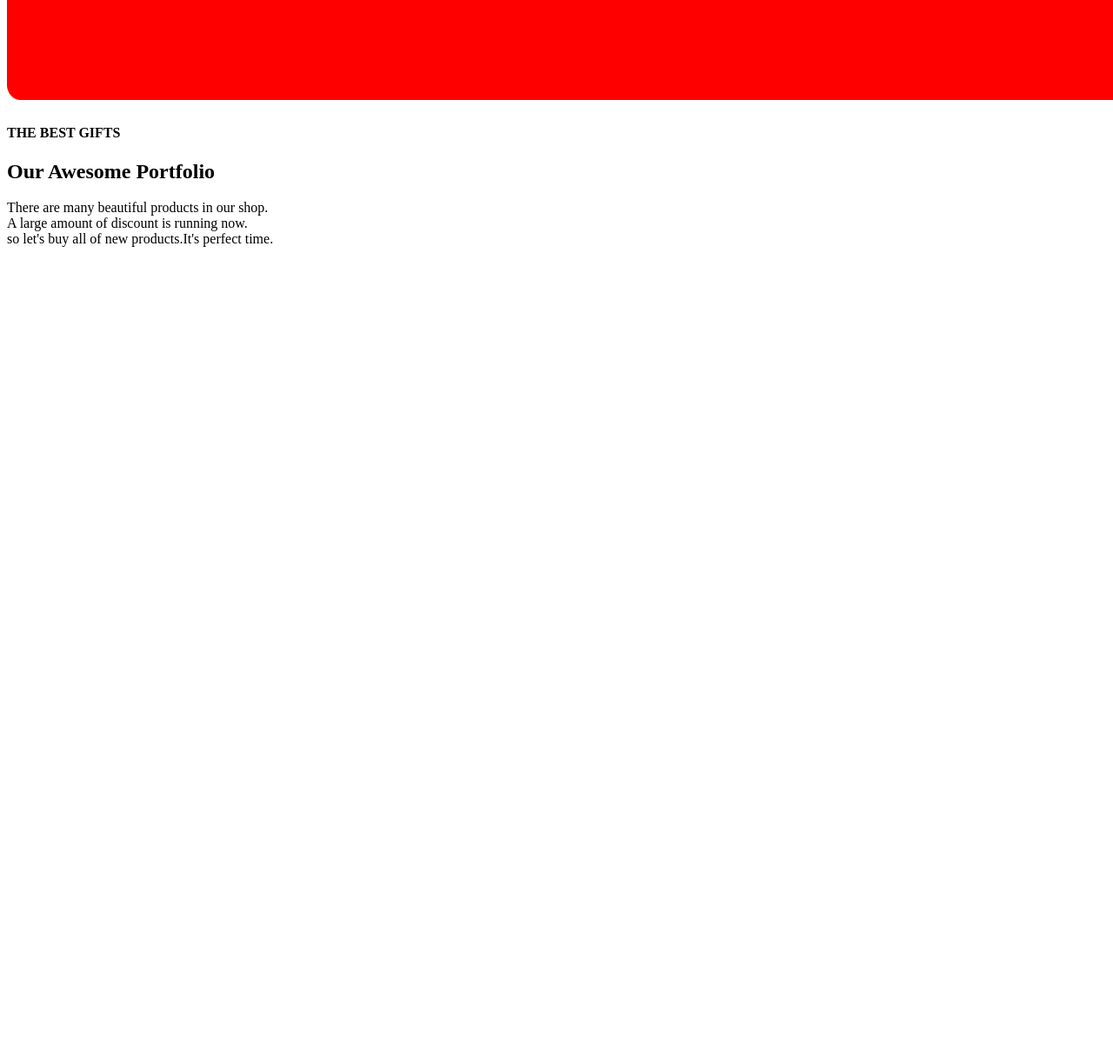
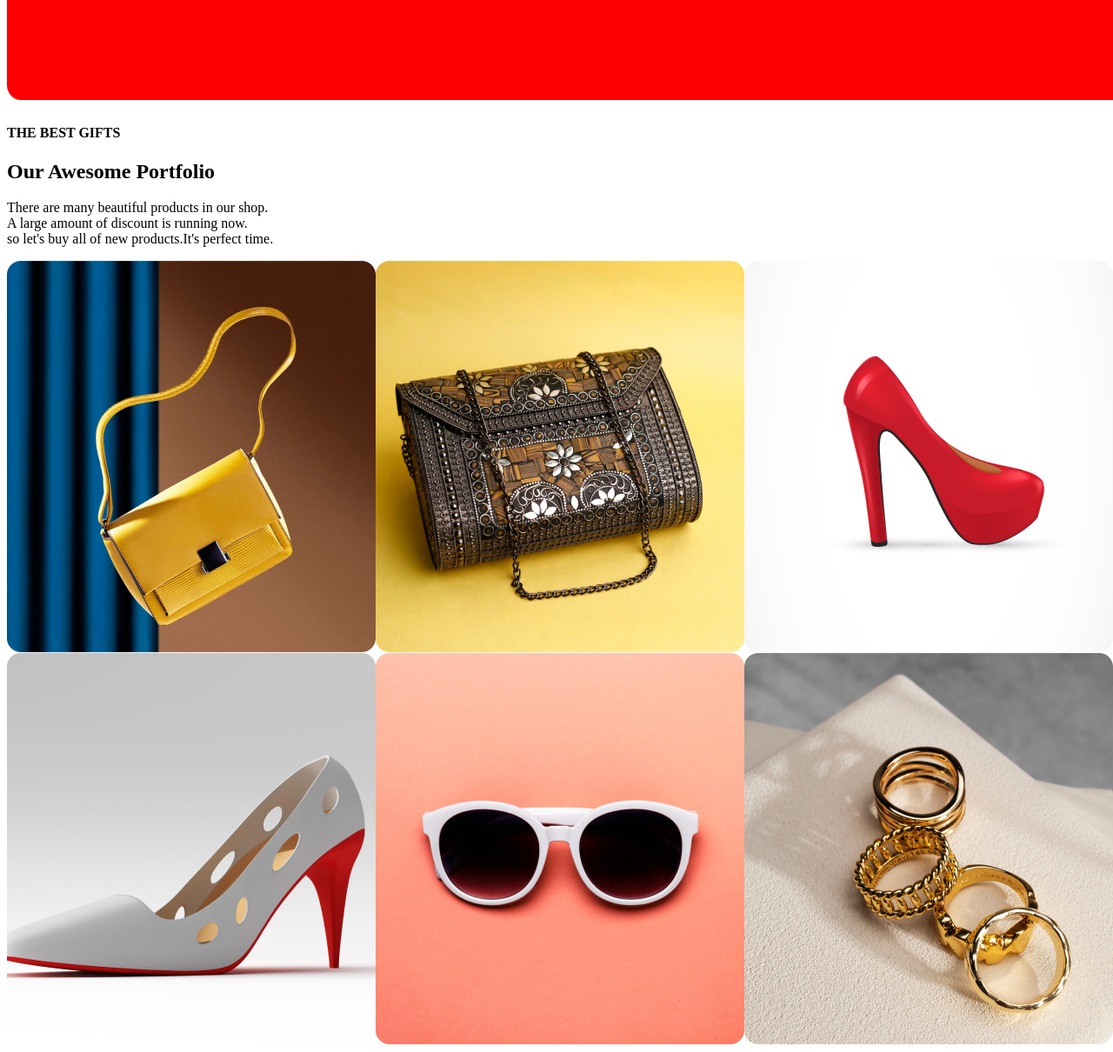
Before and after one commit to MdboktiarUddin/new-year-celebration, a plain HTML site: page index.html in a window 1280 px wide. Shown: the part 4035-5245 px from the top of the page at 87% size. Before the commit the page ends 4335 px from the top, so only its background shows below. Drawn offline with Linux system fonts and the light colour scheme.

Commit message:
added images with css

```diff
--- a/index.html
+++ b/index.html
@@ -80,6 +80,16 @@ so let's buy all of new products.It's perfect time.</p>
 <p>There are many beautiful products in our shop.<br/> A large amount of discount is running now.<br/>
     so let's buy all of new products.It's perfect time. </p>
 </div>
+<div class="product-container">
+    <img src="images/Rectangle 3.png"/><br/>
+   <img src="images/Rectangle 4.png"/><br/>
+   <img src="images/Rectangle 5.png"/>
+</div>
+<div class="product-second-container">
+<img src="images/Rectangle 6.png"/><br/>
+<img src="images/Rectangle 7.png"/><br/>
+<img src="images/Rectangle 8.png"/>
+</div>
 </section>
     </main>
     <footer>
--- a/styles.css/celebration.css
+++ b/styles.css/celebration.css
@@ -110,3 +110,9 @@
 .portfolio{
     margin-top: 300px;
 }
+.product-container{
+    display:flex;
+}
+.product-second-container{
+    display: flex;
+}
```
